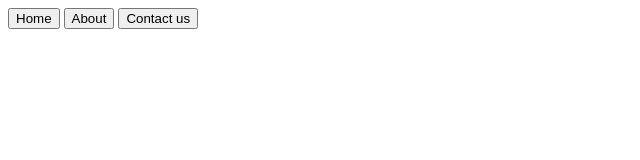
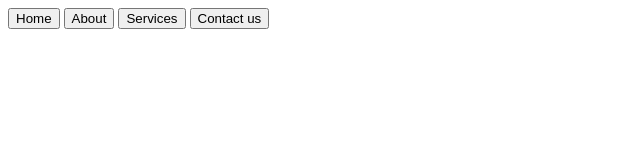
Before and after one commit to tashif-iqbal/dummy, a plain HTML site: page index.html in a window 1280 px wide. Shown: the whole page, without its empty margins (0-640 px from the left). Drawn offline with Linux system fonts and the light colour scheme.

Commit message:
modified the navbar

```diff
--- a/index.html
+++ b/index.html
@@ -9,6 +9,7 @@
     <nav>
         <button>Home</button>
         <button>About</button>
+        <button>Services</button>
         <button>Contact us</button>
     </nav>
 </body>
```
